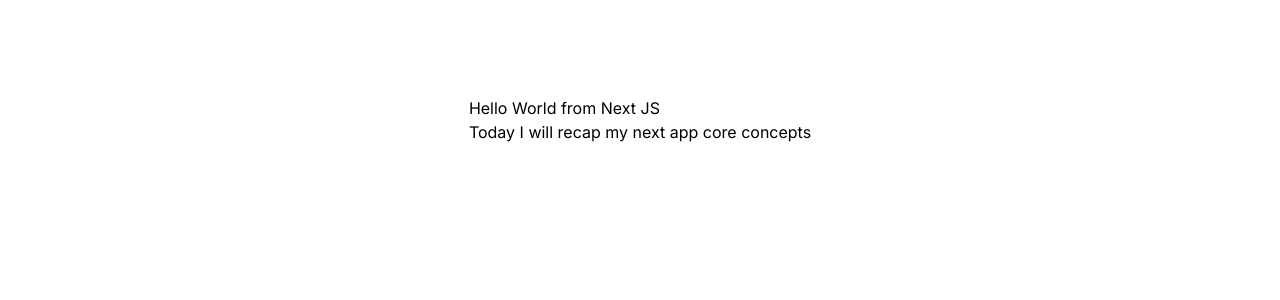
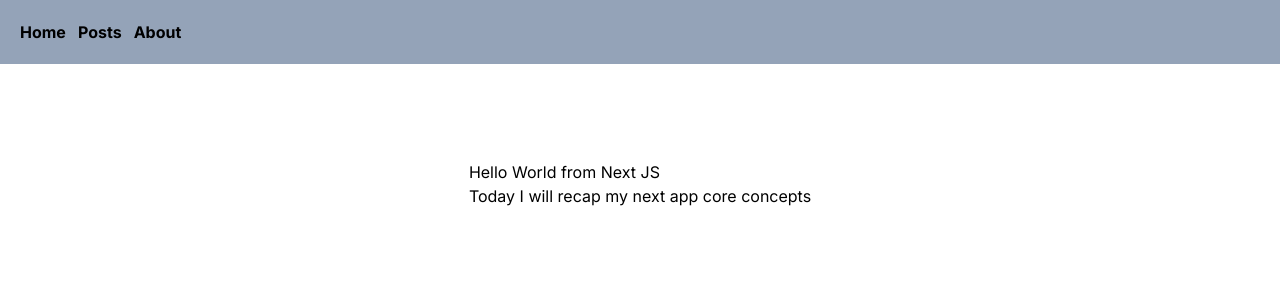
Before and after one commit to shahin-hossain-dev/next-core-concept2, a Next.js app: page / in a window 1280 px wide. Shown: the top 300 px of the page. Built offline with nearby package versions, Linux system fonts and the light colour scheme.

Commit message:
77-3 Advanced Data Fetching With SSR

```diff
--- /dev/null
+++ b/src/app/error.jsx
@@ -0,0 +1,10 @@
+"use client"; //error is a client component
+const error = () => {
+  return (
+    <div>
+      <h2>404 not found</h2>
+    </div>
+  );
+};
+
+export default error;
--- a/src/app/layout.js
+++ b/src/app/layout.js
@@ -1,5 +1,6 @@
 import { Inter } from "next/font/google";
 import "./globals.css";
+import Navbar from "@/components/Navbar";
 
 const inter = Inter({ subsets: ["latin"] });
 
@@ -11,7 +12,12 @@
 export default function RootLayout({ children }) {
   return (
     <html lang="en">
-      <body className={inter.className}>{children}</body>
+      <body className={inter.className}>
+        <div>
+          <Navbar />
+        </div>
+        <div>{children}</div>
+      </body>
     </html>
   );
 }
--- /dev/null
+++ b/src/app/loading.jsx
@@ -0,0 +1,9 @@
+const loading = () => {
+  return (
+    <div>
+      <h2>Loading...</h2>
+    </div>
+  );
+};
+
+export default loading;
--- /dev/null
+++ b/src/app/posts/page.jsx
@@ -0,0 +1,22 @@
+import { getData } from "@/services/postApi";
+import React from "react";
+
+const PostsPage = async () => {
+  const postsData = await getData();
+
+  return (
+    <div>
+      <h2>All Posts : {postsData.length}</h2>
+      <div className="grid grid-cols-3 gap-5">
+        {postsData?.slice(0, 20).map(({ title, body, id }) => (
+          <div key={id} className="border p-3">
+            <h2 className="text-xl">Title: {title}</h2>
+            <p>Description: {body}</p>
+          </div>
+        ))}
+      </div>
+    </div>
+  );
+};
+
+export default PostsPage;
--- /dev/null
+++ b/src/components/Navbar.js
@@ -0,0 +1,37 @@
+"use client";
+import Link from "next/link";
+import { usePathname } from "next/navigation";
+import React from "react";
+
+const Navbar = () => {
+  const pathName = usePathname();
+
+  const links = [
+    {
+      title: "Home",
+      path: "/",
+    },
+    {
+      title: "Posts",
+      path: "/posts",
+    },
+    {
+      title: "About",
+      path: "/about",
+    },
+  ];
+
+  return (
+    <nav className="py-5 bg-slate-400 px-5 font-bold">
+      <ul className="flex gap-3">
+        {links?.map((link, idx) => (
+          <li key={idx}>
+            <Link href={link.path}>{link.title}</Link>
+          </li>
+        ))}
+      </ul>
+    </nav>
+  );
+};
+
+export default Navbar;
--- /dev/null
+++ b/src/services/postApi.jsx
@@ -0,0 +1,7 @@
+//posts api function organize রাখার জন্য services এর মধ্যে রাখা হয়েছে, যেন component গুলো readable থাকে।
+//next.js data fetching method. যেহেতু server side data fetching করতে হয় তাই async-await function দিয়ে করতে হয় এবং component function কেও async-await function করতে হয়।
+export const getData = async () => {
+  const res = await fetch("https://jsonplaceholder.typicode.com/posts");
+  const data = await res.json();
+  return data;
+};
```
